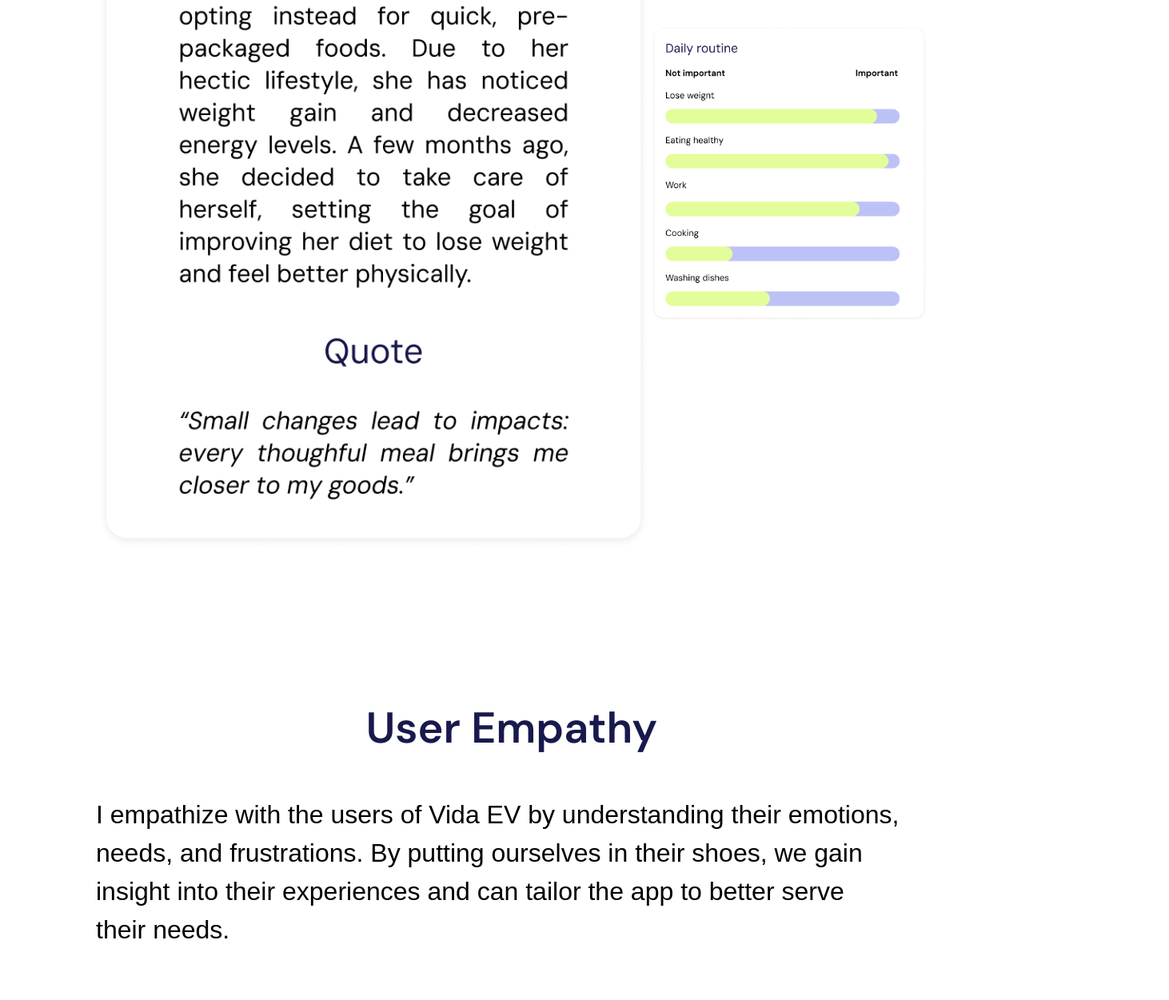
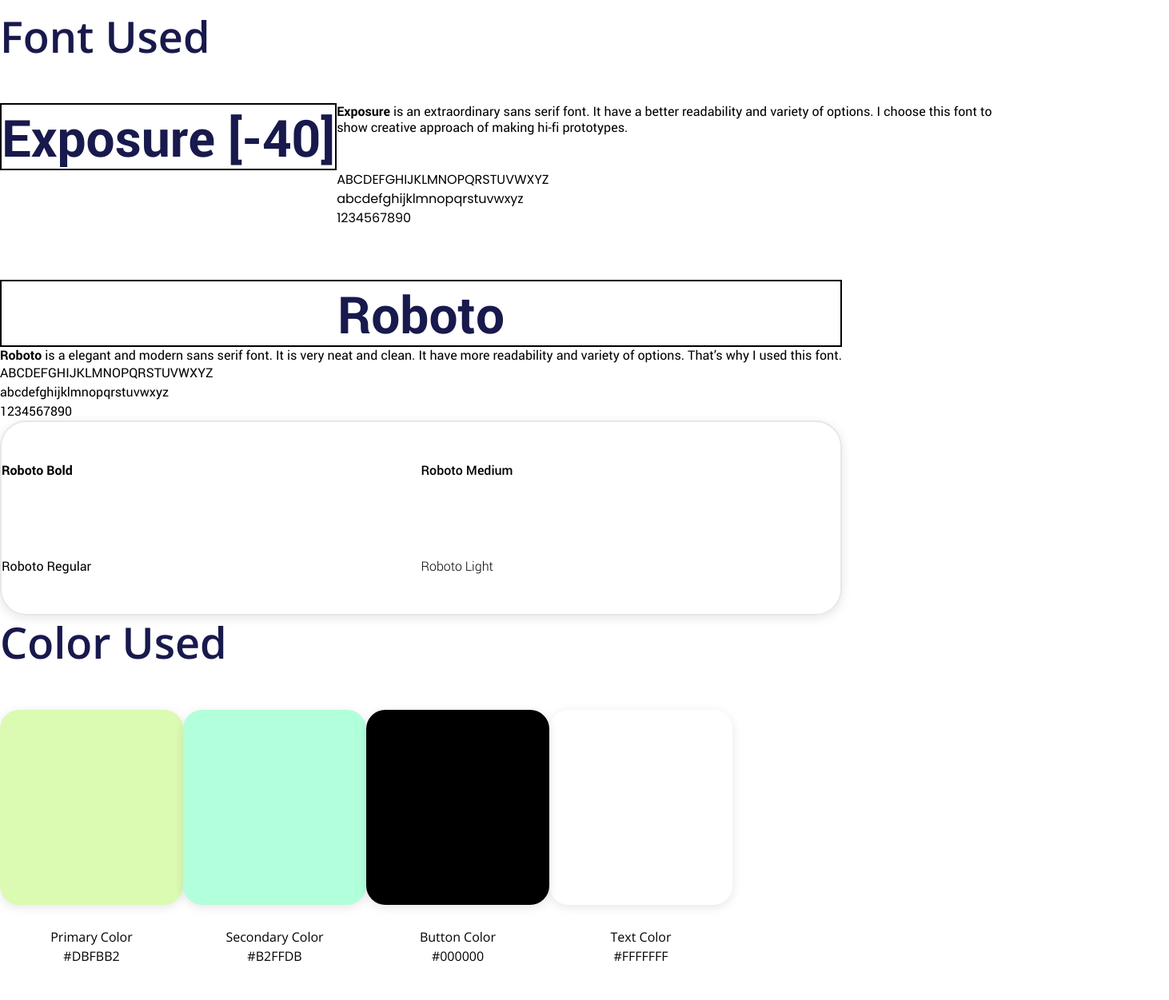
Before and after one commit to kevingida/diana-sabitova-portfolio, a Next.js app: page /projects/appy-bite in a window 1280 px wide. Shown: the part 10047-11298 px from the top of the page at 80% size, 1462 px wide, since content can reach past the window. Built offline with nearby package versions, Linux system fonts and the light colour scheme; a web font is replaced by a local one.

Commit message:
responsive 1440px

```diff
--- a/app/projects/appy-bite/page.tsx
+++ b/app/projects/appy-bite/page.tsx
@@ -22,7 +22,7 @@
 const AppyBitePage = () => {
   return (
     <>
-      <div className=" max-w-screen-xl mx-auto bg-white w-full flex flex-col items-center px-[120px] pb-[110px] pt-[190px]">
+      <div className=" max-w-screen-xl mx-auto bg-white w-full flex flex-col items-center lg:px-[100px] xl:px-[120px] pb-[110px] pt-[190px]">
         <Navbar />
         <Cursor />
         <Image
@@ -31,7 +31,7 @@
           width={1680}
           height={994}
         />
-        <div className="flex flex-row justify-between gap-[217px] py-[75px]">
+        <div className="flex flex-row justify-between lg:gap-[100px] xl:gap-[217px] py-[75px]">
           <div>
             <div className="pb-12">
               <p
@@ -95,14 +95,16 @@
             alt="appyBite phone"
             width={497}
             height={1050}
+            className="lg:min-w-[497px]"
           />
         </div>
-        <div className="flex flex-row justify-between gap-[217px] py-[75px]">
+        <div className="flex flex-row justify-between lg:gap-[100px] xl:gap-[217px] py-[75px]">
           <Image
             src="/appyBite-phone.png"
             alt="appyBite phone"
             width={497}
             height={1050}
+            className="lg:min-w-[497px]"
           />
           <div>
             <div className="pb-12">
@@ -239,13 +241,13 @@
             ensuring that Vida EV effectively meets the diverse needs of its
             target audience.
           </p>
-          <div className="grid grid-cols-[694px_auto] grid-rows-[auto_auto_auto_auto]">
+          <div className="grid lg:grid-cols-[594px_auto] xl:grid-cols-[694px_auto] xl:grid-rows-[auto_auto_auto_auto]">
             <Image
               src="/appyBite-user-pesona-bio.png"
               alt="appyBite user pesona bio"
               width={695}
               height={1902}
-              className=" row-span-4 col-start-1"
+              className=" row-span-5 col-start-1 lg:w-[594px] lg:h-[1702px] xl:w-[694px] xl:h-[1902px]"
             />
             <Image
               src="/appyBite-user-pesona-goals.png"
@@ -310,117 +312,133 @@
             >
               Font Used
             </p>
-            <div className="grid grid-cols-[618px_auto] gap-x-[113px] pb-[65px]">
+            <div className="grid lg:grid-cols-[550px_auto] xl:grid-cols-[618px_auto] lg:gap-x-[80px] xl:gap-x-[113px] pb-[65px]">
               <p
-                className={`${robotoBold.className} text-spaceCadet text-[78px] leading-[125%] border-2 border-black w-[616px] h-[165px] flex items-center justify-center`}
+                className={`${robotoBold.className} text-spaceCadet text-[64px] xl:text-[78px] leading-[125%] border-2 border-black lg:w-[520px] xl:w-[616px] lg:h-[120px] xl:h-[165px] flex items-center justify-center`}
               >
                 Exposure [-40]
               </p>
-              <p className={`${robotoRegular.className} text-[37px] `}>
-                <span className={`${robotoBold.className} text-[37px] `}>
-                  Exposure
-                </span>{" "}
-                is an extraordinary sans serif font. It have a better
-                readability and variety of options. I choose this font to show
-                creative approach of making hi-fi prototypes.
+              <p
+                className={`${robotoRegular.className} lg:text-[32px] xl:text-[37px] leading-tight `}
+              >
+                <span className={`${robotoBold.className}`}>Exposure</span> is
+                an extraordinary sans serif font. It have a better readability
+                and variety of options. I choose this font to show creative
+                approach of making hi-fi prototypes.
               </p>
               <p className=" col-start-2">ABCDEFGHIJKLMNOPQRSTUVWXYZ</p>
               <p className=" col-start-2">abcdefghijklmnopqrstuvwxyz</p>
               <p className=" col-start-2">1234567890</p>
             </div>
-            <div className="grid grid-cols-[618px_auto] gap-x-[113px]">
+            <div className="grid lg:grid-cols-[550px_auto] xl:grid-cols-[618px_auto] lg:gap-x-[80px] xl:gap-x-[113px]">
               <p
-                className={`${robotoBold.className} text-spaceCadet text-[78px] leading-[125%] border-2 border-black w-[302px] h-[165px] flex items-center justify-center`}
+                className={`${robotoBold.className} text-spaceCadet text-[64px] xl:text-[78px] leading-[125%] border-2 border-black lg:w-[250px] xl:w-[302px] lg:h-[120px] xl:h-[165px] flex items-center justify-center`}
               >
                 Roboto
               </p>
-              <p className={`${robotoRegular.className} text-[37px] `}>
-                <span className={`${robotoBold.className} text-[37px] `}>
-                  Roboto
-                </span>{" "}
-                is a elegant and modern sans serif font. It is very neat and
-                clean. It have more readability and variety of options. That’s
-                why I used this font.
+              <p
+                className={`${robotoRegular.className} lg:text-[32px] xl:text-[37px] leading-tight `}
+              >
+                <span className={`${robotoBold.className}`}>Roboto</span> is a
+                elegant and modern sans serif font. It is very neat and clean.
+                It have more readability and variety of options. That’s why I
+                used this font.
               </p>
               <p
-                className={`${robotoRegular.className} text-[37px] col-start-1`}
+                className={`${robotoRegular.className} lg:text-[32px] xl:text-[37px] col-start-1`}
               >
                 ABCDEFGHIJKLMNOPQRSTUVWXYZ
               </p>
               <p
-                className={`${robotoRegular.className} text-[37px] col-start-1`}
+                className={`${robotoRegular.className} lg:text-[32px] xl:text-[37px] col-start-1`}
               >
                 abcdefghijklmnopqrstuvwxyz
               </p>
               <p
-                className={`${robotoRegular.className} text-[37px] col-start-1`}
+                className={`${robotoRegular.className} lg:text-[32px] xl:text-[37px] col-start-1`}
               >
                 1234567890
               </p>
-              <div className=" w-full border-2  h-[244px] rounded-[33px] shadow-[0px_3px_13px_0px_rgba(0,_0,_0,_0.1)] px-[100px] py-[46px] grid grid-cols-2 gap-x-32">
+              <div className=" w-full border-2 h-[244px] rounded-[33px] shadow-[0px_3px_13px_0px_rgba(0,_0,_0,_0.1)]  lg:px-[50px] lg:py-[26px] xl:px-[100px] xl:py-[46px] grid grid-cols-2 lg:gap-x-8 xl:gap-x-32 items-center">
                 <p
-                  className={`${robotoBold.className} text-[38px] leading-[150%]`}
+                  className={`${robotoBold.className} lg:text-[32px] xl:text-[38px] leading-[150%]`}
                 >
                   Roboto Bold
                 </p>
                 <p
-                  className={`${robotoMedium.className} text-[38px] leading-[150%]`}
+                  className={`${robotoMedium.className} lg:text-[32px] xl:text-[38px] leading-[150%]`}
                 >
                   Roboto Medium
                 </p>
                 <p
-                  className={`${robotoRegular.className} text-[38px] leading-[150%]`}
+                  className={`${robotoRegular.className} lg:text-[32px] xl:text-[38px] leading-[150%]`}
                 >
                   Roboto Regular
                 </p>
                 <p
-                  className={`${robotoLight.className} text-[38px] leading-[150%]`}
+                  className={`${robotoLight.className} lg:text-[32px] xl:text-[38px] leading-[150%]`}
                 >
                   Roboto Light
                 </p>
               </div>
             </div>
           </div>
-          <div className="flex flex-col justify-start items-start w-full">
+          <div className="flex flex-col justify-start items-start w-full lg:mt-[100px] xl:mt-[200px]">
             <p
               className={`${openSansSemiBold.className} text-[54px] leading-[125%] pb-[50px] text-spaceCadet`}
             >
               Color Used
             </p>
-            <div className="flex flex-row justify-start items-center w-full gap-[142px]">
+            <div className="flex flex-row justify-start items-center w-full lg:gap-12 xl:gap-[142px]">
               <div className="flex flex-col justify-center items-center">
                 <div className=" w-[229px] h-[244px] bg-[#DBFBB2] rounded-3xl shadow-[0px_3px_13px_0px_rgba(0,_0,_0,_0.1)]" />
-                <p className={`${openSansRegular.className} text-[37px] pt-7`}>
+                <p
+                  className={`${openSansRegular.className}  lg:text-[32px] xl:text-[37px] pt-7`}
+                >
                   Primary Color
                 </p>
-                <p className={`${openSansRegular.className} text-[37px]`}>
+                <p
+                  className={`${openSansRegular.className}  lg:text-[32px] xl:text-[37px]`}
+                >
                   #DBFBB2
                 </p>
               </div>
               <div className="flex flex-col justify-center items-center">
                 <div className=" w-[229px] h-[244px] bg-[#B2FFDB] rounded-3xl shadow-[0px_3px_13px_0px_rgba(0,_0,_0,_0.1)]" />
-                <p className={`${openSansRegular.className} text-[37px] pt-7`}>
+                <p
+                  className={`${openSansRegular.className}  lg:text-[32px] xl:text-[37px] pt-7`}
+                >
                   Secondary Color
                 </p>
-                <p className={`${openSansRegular.className} text-[37px]`}>
+                <p
+                  className={`${openSansRegular.className}  lg:text-[32px] xl:text-[37px]`}
+                >
                   #B2FFDB
                 </p>
               </div>
               <div className="flex flex-col justify-center items-center">
                 <div className=" w-[229px] h-[244px] bg-[#000000] rounded-3xl shadow-[0px_3px_13px_0px_rgba(0,_0,_0,_0.1)]" />
-                <p className={`${openSansRegular.className} text-[37px] pt-7`}>
+                <p
+                  className={`${openSansRegular.className}  lg:text-[32px] xl:text-[37px] pt-7`}
+                >
                   Button Color
                 </p>
-                <p className={`${openSansRegular.className} text-[37px]`}>
+                <p
+                  className={`${openSansRegular.className}  lg:text-[32px] xl:text-[37px]`}
+                >
                   #000000
                 </p>
               </div>
               <div className="flex flex-col justify-center items-center">
                 <div className=" w-[229px] h-[244px] bg-[#FFFFFFF] rounded-3xl shadow-[0px_3px_13px_0px_rgba(0,_0,_0,_0.1)]" />
-                <p className={`${openSansRegular.className} text-[37px] pt-7`}>
+                <p
+                  className={`${openSansRegular.className}  lg:text-[32px] xl:text-[37px] pt-7`}
+                >
                   Text Color
                 </p>
-                <p className={`${openSansRegular.className} text-[37px]`}>
+                <p
+                  className={`${openSansRegular.className}  lg:text-[32px] xl:text-[37px]`}
+                >
                   #FFFFFFF
                 </p>
               </div>
@@ -441,7 +459,7 @@
           />
         </div>
       </div>
-      <div className="max-w-screen-xl mx-auto flex flex-col justify-center items-center py-[117px] bg-purple w-full">
+      <div className="max-w-screen-xl mx-auto flex flex-col justify-center items-center lg:px-[100px] xl:px-[120px] py-[117px] bg-purple w-full">
         <p
           className={`${openSansSemiBold.className} text-[60px] leading-[125%] pb-[50px] text-white`}
         >
```
